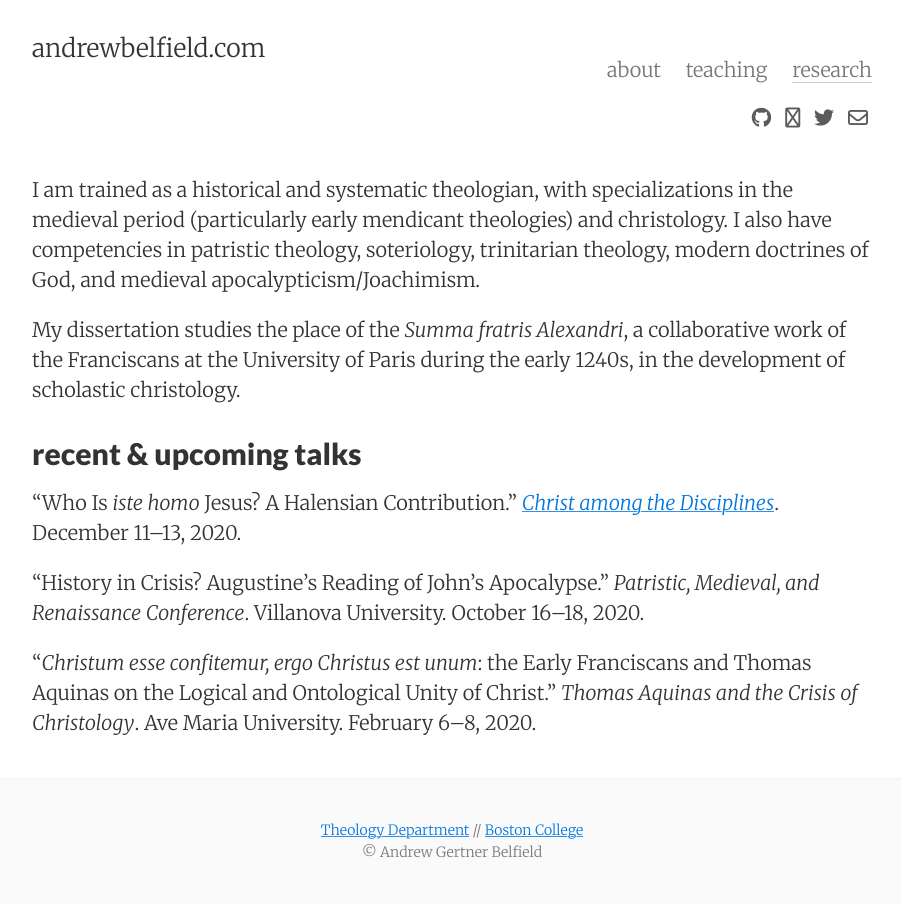
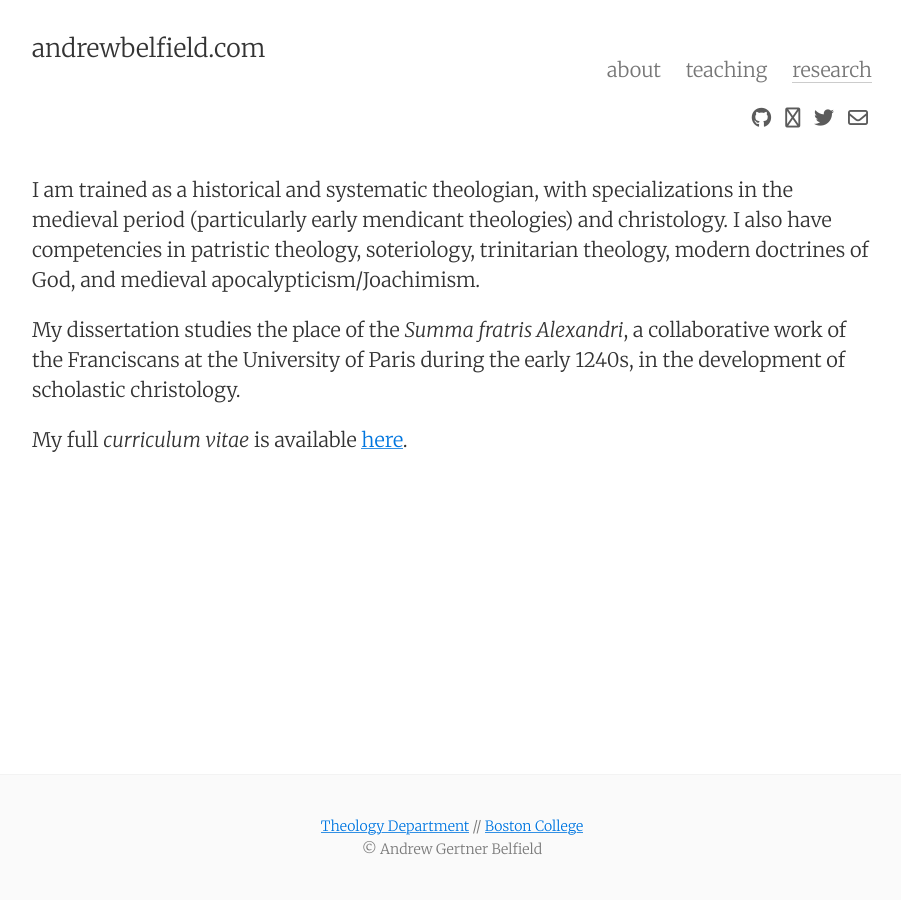
Before and after one commit to drewbelf/drewbelf.github.io, a Jekyll site: the page built from research.md, in a window 1280 px wide. Shown: the whole page, without its empty margins (188-1089 px from the left). Built offline with Jekyll 4.4.1, drawn with Linux system fonts in a browser that asks for light colours; nearby versions of some CDN libraries.

Commit message:
link to cv

```diff
--- a/_config.yml
+++ b/_config.yml
@@ -10,7 +10,6 @@ header_pages:
  - about.md
  - teaching.md
  - research.md
- - cv.md
 
 # Google services
 google_verification:
--- a/research.md
+++ b/research.md
@@ -9,9 +9,4 @@ I am trained as a historical and systematic theologian, with specializations in
 
 My dissertation studies the place of the *Summa fratris Alexandri*, a collaborative work of the Franciscans at the University of Paris during the early 1240s, in the development of scholastic christology.
 
-## recent & upcoming talks
-"Who Is *iste homo* Jesus? A Halensian Contribution." *[Christ among the Disciplines](https://www.christamongthedisciplines.com)*. December 11--13, 2020.
-
-"History in Crisis? Augustine's Reading of John's Apocalypse." *Patristic, Medieval, and Renaissance Conference*. Villanova University. October 16–18, 2020.
-
-“*Christum esse confitemur, ergo Christus est unum*: the Early Franciscans and Thomas Aquinas on the Logical and Ontological Unity of Christ.” *Thomas Aquinas and the Crisis of Christology*. Ave Maria University. February 6–8, 2020.
+My full *curriculum vitae* is available [here](http://andrewbelfield.com/markdown-cv/).
```
